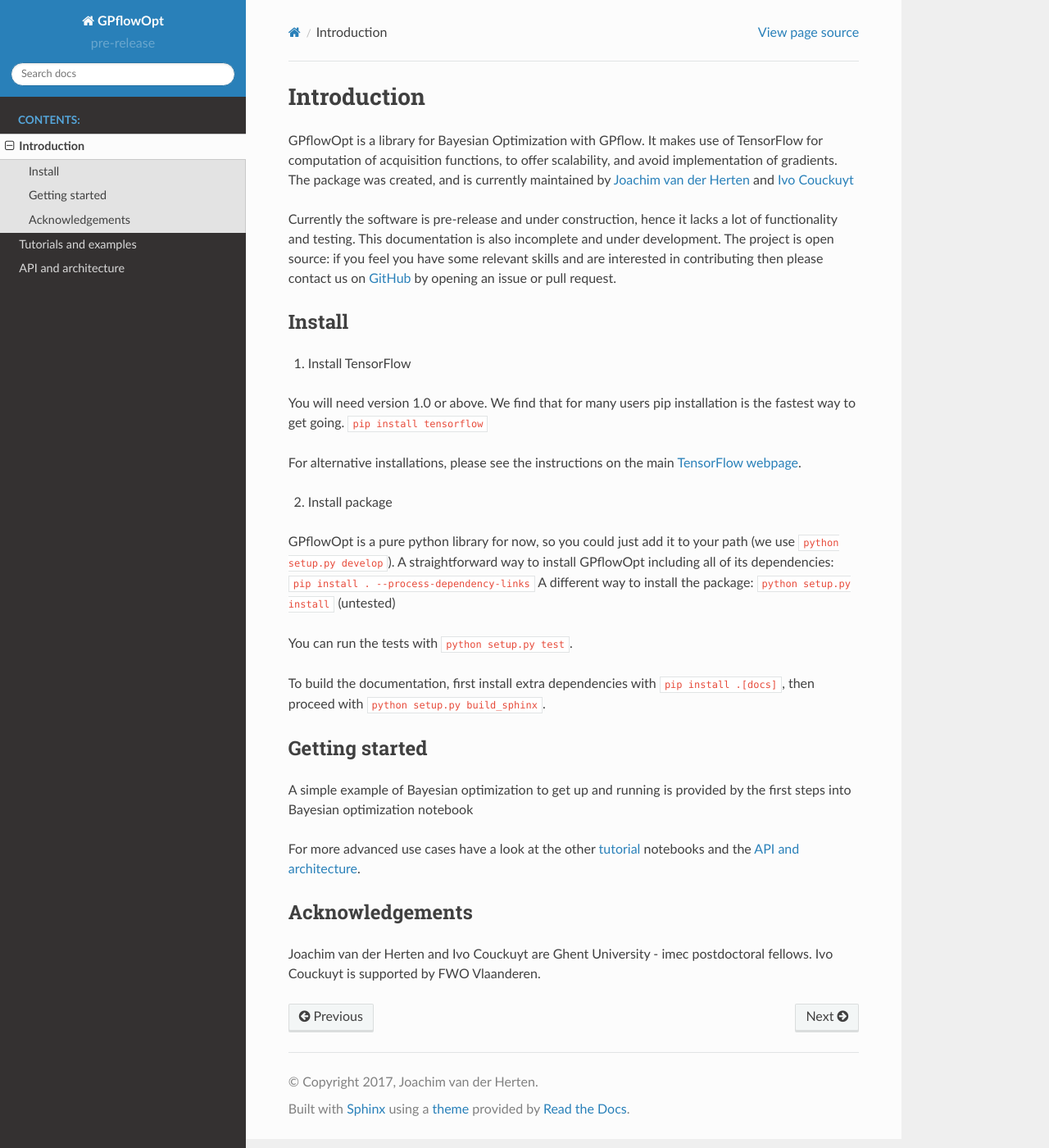
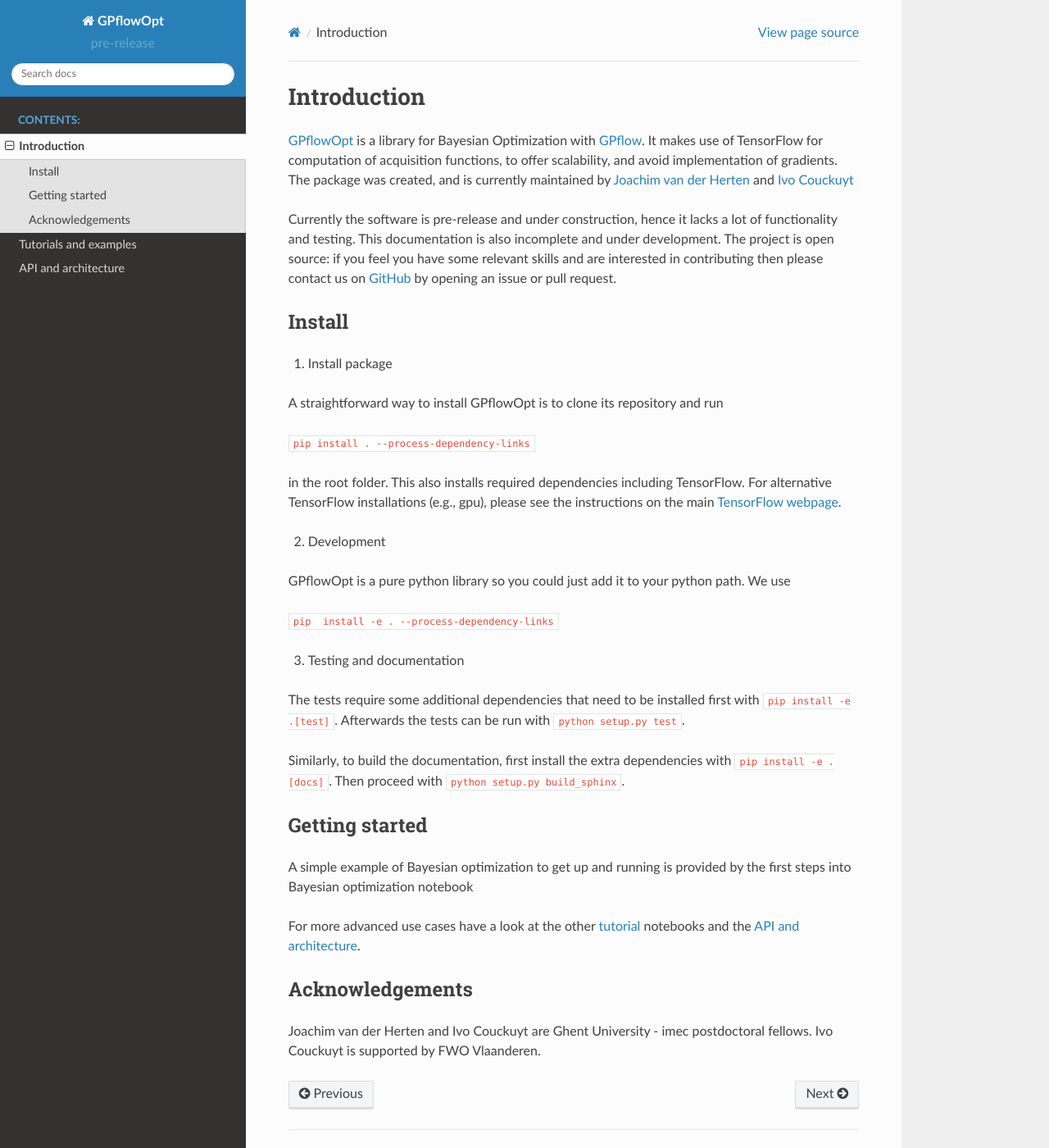
Before and after one commit to GPflow/GPflowOpt, a Sphinx documentation site: the page built from doc/source/intro.rst, in a window 1280 px wide and 1400 px high. Shown: the whole window at 82% size. Built offline with Sphinx 7.4.7 and the Read the Docs theme 2.0.0, drawn with Linux system fonts in a browser that asks for light colours.

Commit message:
Another documentation pass (#63)
* Updated the introduction of the documentation

* Added contributing and release files

* Updated introduction and fixed typos in some notebooks

* Added TF to install_requires if not installed. Adjusted install guide and fixed typos in contributing.md

* Added log1pe transforms to keep ell > 1e-3 for stability to firststeps notebook too

* Updated contributing

* Fixed minor typo

```diff
--- a/doc/source/intro.rst
+++ b/doc/source/intro.rst
@@ -2,9 +2,9 @@
 Introduction
 ------------
 
-GPflowOpt is a library for Bayesian Optimization with GPflow. It makes use of TensorFlow for computation of acquisition functions,
-to offer scalability, and avoid implementation of gradients. The package was created, and is currently maintained
-by `Joachim van der Herten <http://sumo.intec.ugent.be/jvanderherten>`_ and `Ivo Couckuyt <http://sumo.intec.ugent.be/icouckuy>`_
+`GPflowOpt <https://github.com/GPflow/GPflowOpt/>`_ is a library for Bayesian Optimization with `GPflow <https://github.com/GPflow/GPflow/>`_.
+It makes use of TensorFlow for computation of acquisition functions, to offer scalability, and avoid implementation of gradients.
+The package was created, and is currently maintained by `Joachim van der Herten <http://sumo.intec.ugent.be/jvanderherten>`_ and `Ivo Couckuyt <http://sumo.intec.ugent.be/icouckuy>`_
 
 Currently the software is pre-release and under construction, hence it lacks a lot of functionality and testing. This documentation
 is also incomplete and under development. The project is open source: if you feel you have some relevant skills and are interested in
@@ -12,21 +12,29 @@
 
 Install
 --------
-1. Install TensorFlow
+1. Install package
 
-You will need version 1.0 or above. We find that for many users pip installation is the fastest way to get going.
-``pip install tensorflow``
+A straightforward way to install GPflowOpt is to clone its repository and run
 
-For alternative installations, please see the instructions on the main `TensorFlow webpage <https://www.tensorflow.org/install/>`_.
+``pip install . --process-dependency-links``
 
-2. Install package
+in the root folder. This also installs required dependencies including TensorFlow.
+For alternative TensorFlow installations (e.g., gpu), please see the instructions on the main `TensorFlow webpage <https://www.tensorflow.org/install/>`_.
 
-GPflowOpt is a pure python library for now, so you could just add it to your path (we use ``python setup.py develop``). A straightforward way to install GPflowOpt including all of its dependencies: ``pip install . --process-dependency-links``
-A different way to install the package: ``python setup.py install`` (untested)
+2. Development
 
-You can run the tests with ``python setup.py test``.
+GPflowOpt is a pure python library so you could just add it to your python path. We use
 
-To build the documentation, first install extra dependencies with ``pip install .[docs]``, then proceed with ``python setup.py build_sphinx``.
+``pip  install -e . --process-dependency-links``
+
+3. Testing and documentation
+
+The tests require some additional dependencies that need to be installed first with
+``pip install -e .[test]``. Afterwards the tests can be run with ``python setup.py test``.
+
+Similarly, to build the documentation,
+first install the extra dependencies with ``pip install -e .[docs]``.
+Then proceed with ``python setup.py build_sphinx``.
 
 Getting started
 ---------------
```
Also changed, not shown: CONTRIBUTING.md (added, +38 -0 lines), RELEASE.md (added, +1 -0 lines), setup.py (+22 -4 lines), doc/source/notebooks/firststeps.ipynb, doc/source/notebooks/multiobjective.ipynb.
